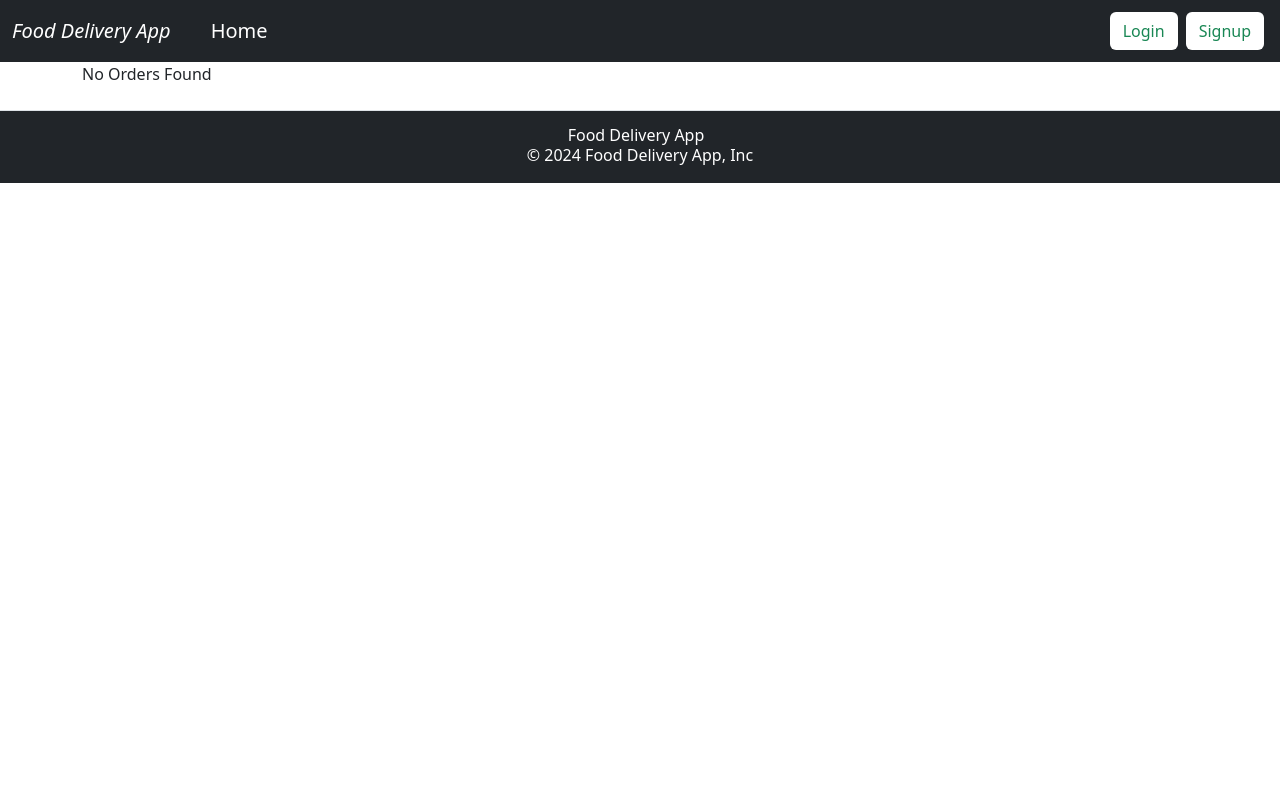
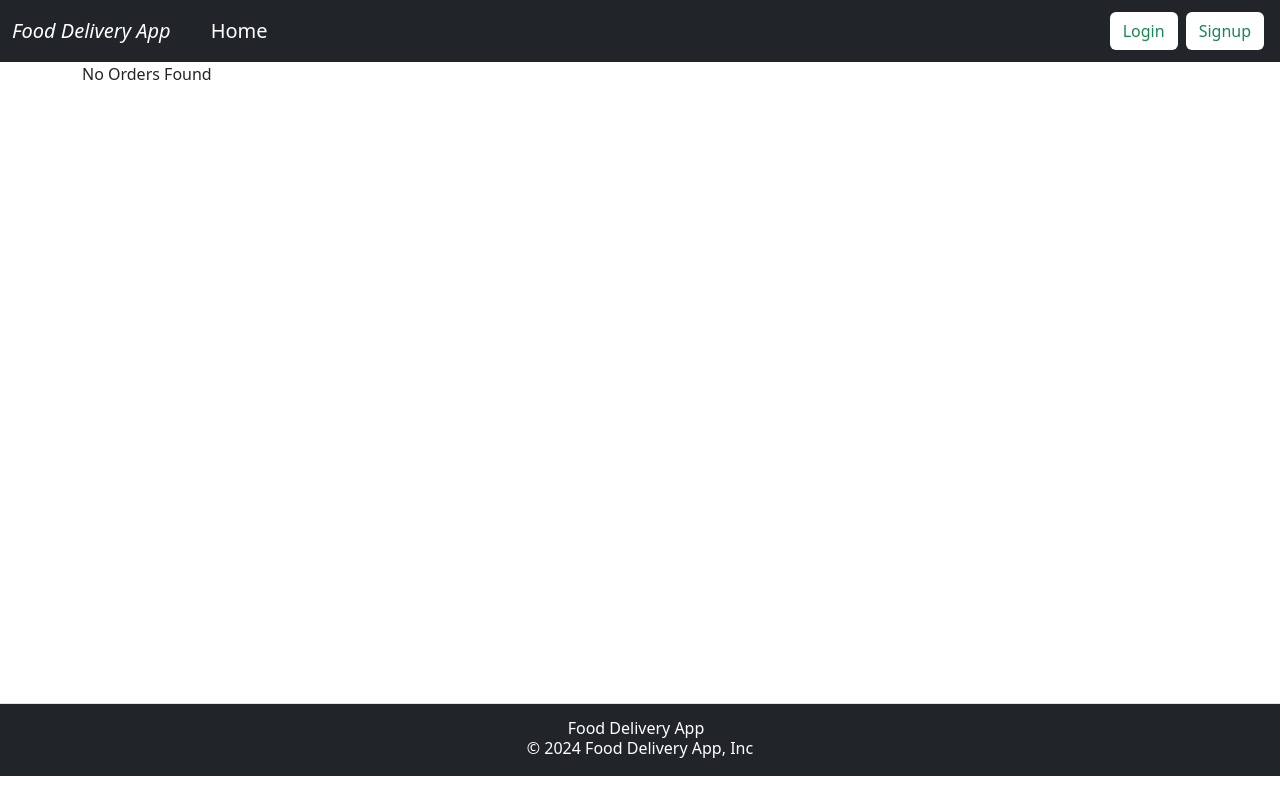
Before and after one commit to Achira2001/Food-Delivery-App, a React (Create React App) app in the folder food-delivery-app/: page /myOrder in a window 1280 px wide. Built offline with nearby package versions, Linux system fonts and the light colour scheme.

Commit message:
update files

```diff
--- a/food-delivery-app/src/App.css
+++ b/food-delivery-app/src/App.css
@@ -4,6 +4,24 @@
   padding: 0;
   box-sizing: border-box;
   font-family: 'Arial', sans-serif;
+  height: 100%; /* Ensures the height of html and body is 100% */
+}
+
+/* App container */
+.app-container {
+  display: flex;
+  flex-direction: column;
+  min-height: 100vh; /* Ensures the container takes the full viewport height */
+}
+
+/* Content wrapper */
+.content-wrap {
+  flex: 1; /* Allows the content to grow and push the footer to the bottom */
+}
+
+/* Footer Styles */
+.footer {
+  color: aliceblue;
 }
 
 /* Navbar */
@@ -31,10 +49,6 @@
 
 .nav-item {
   margin-left: 1rem;
-}
-
-.footer{
-  color: aliceblue;
 }
 
 /* Carousel */
--- a/food-delivery-app/src/App.js
+++ b/food-delivery-app/src/App.js
@@ -3,29 +3,29 @@
 import Navbar from './components/Navbar';
 import Login from './pages/Login';
 import Home from './pages/Home';
-import { BrowserRouter as Router, Routes, Route, } from 'react-router-dom';
+import { BrowserRouter as Router, Routes, Route } from 'react-router-dom';
 import Signup from './pages/Signup';
 import { CartProvider } from './components/ContextReducer';
 import MyOrder from './pages/MyOrder';
 
 function App() {
   return (
-
     <CartProvider>
-    <Router>
-      <div>
-      <Navbar/>
-        <Routes>
-          <Route exact path='/' element={<Home/>}/>
-          <Route exact path='/login' element={<Login/>}/>
-          <Route exact path='/createUser' element={<Signup/>}/>
-          <Route exact path='/myOrder' element={<MyOrder/>}/>
-        </Routes>
-      <Footer/>
-      </div>
-    </Router>
+      <Router>
+        <div className="app-container">
+          <Navbar />
+          <div className="content-wrap">
+            <Routes>
+              <Route exact path='/' element={<Home />} />
+              <Route exact path='/login' element={<Login />} />
+              <Route exact path='/createUser' element={<Signup />} />
+              <Route exact path='/myOrder' element={<MyOrder />} />
+            </Routes>
+          </div>
+          <Footer />
+        </div>
+      </Router>
     </CartProvider>
-
   )
 }
 
```
